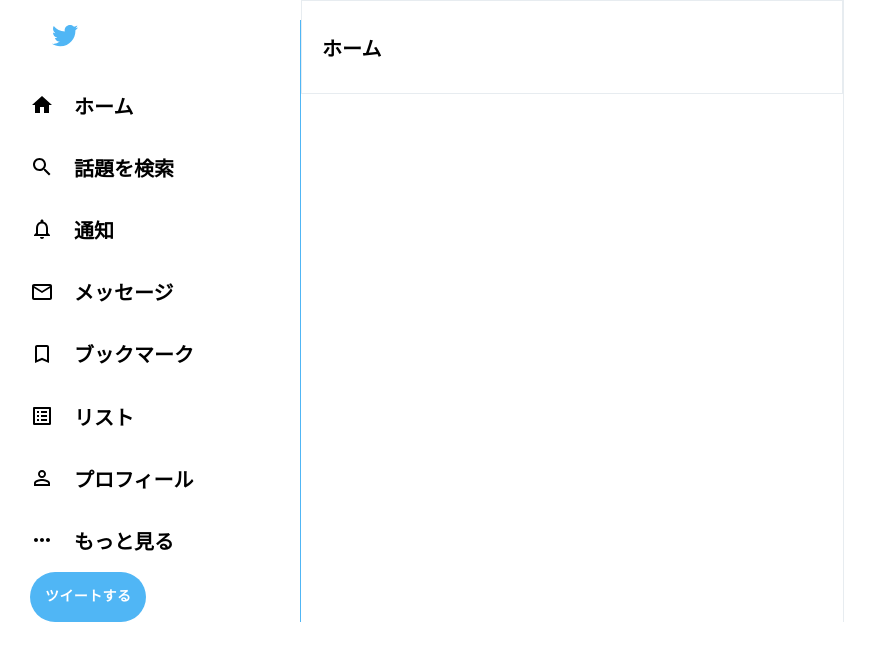
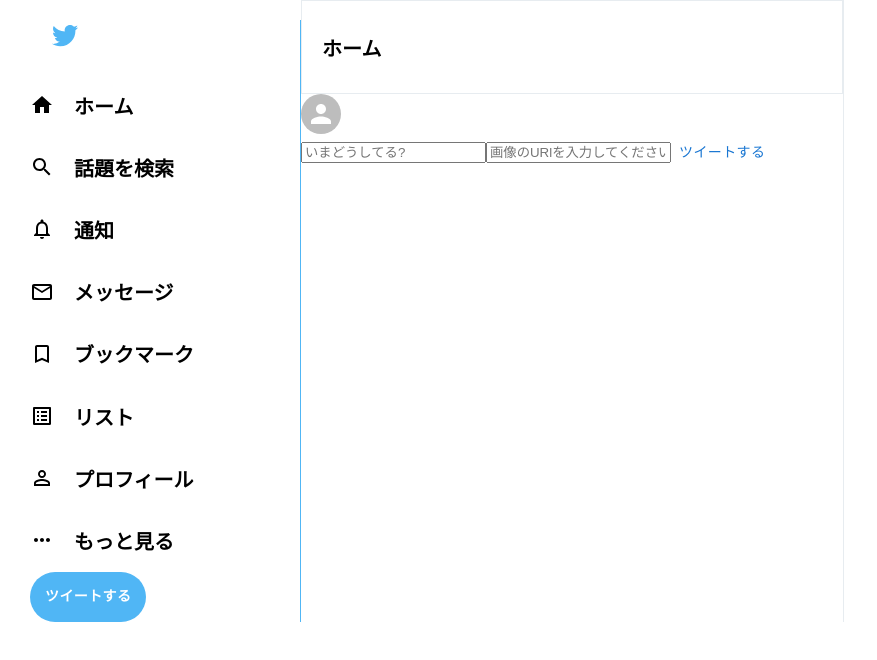
Before and after one commit to kohta9521/Gakushuin_University_board, a React (Create React App) app: page / in a window 1280 px wide. Shown: the top 660 px of the page, without its empty margins (0-877 px from the left). Built offline with nearby package versions, Linux system fonts and the light colour scheme; the HTML template or start-up script is replaced by a standard one.

Commit message:
add tweetbtn

```diff
--- /dev/null
+++ b/src/components/timeline/TweetBox.js
@@ -0,0 +1,29 @@
+import { Bento } from '@mui/icons-material'
+import { Avatar, Button } from '@mui/material'
+import React from 'react'
+
+const TweetBox = () => {
+  return (
+    <div className='TweetBox'>
+        <form>
+            <Avatar />
+            <input
+                placeholder='いまどうしてる?'
+                type='text'
+                >
+            </input>
+            <input
+                className='tweetBox__imageInput'
+                placeholder='画像のURlを入力してください'
+                type='text'
+            >
+            </input>
+            <Button className='tweetBox__tweetButton' type='submit'>
+                ツイートする
+            </Button>
+        </form>
+    </div>
+  )
+}
+
+export default TweetBox
--- a/src/components/timeline/timeline.js
+++ b/src/components/timeline/timeline.js
@@ -1,5 +1,6 @@
 import React from 'react'
 import "./timeline.css";
+import TweetBox from "./TweetBox";
 
 function timeline() {
   return (
@@ -9,6 +10,7 @@
             <h2>ホーム</h2>
         </div>
         {/* tweetbox */}
+        <TweetBox />
         {/* post */}
     </div>
   )
```
